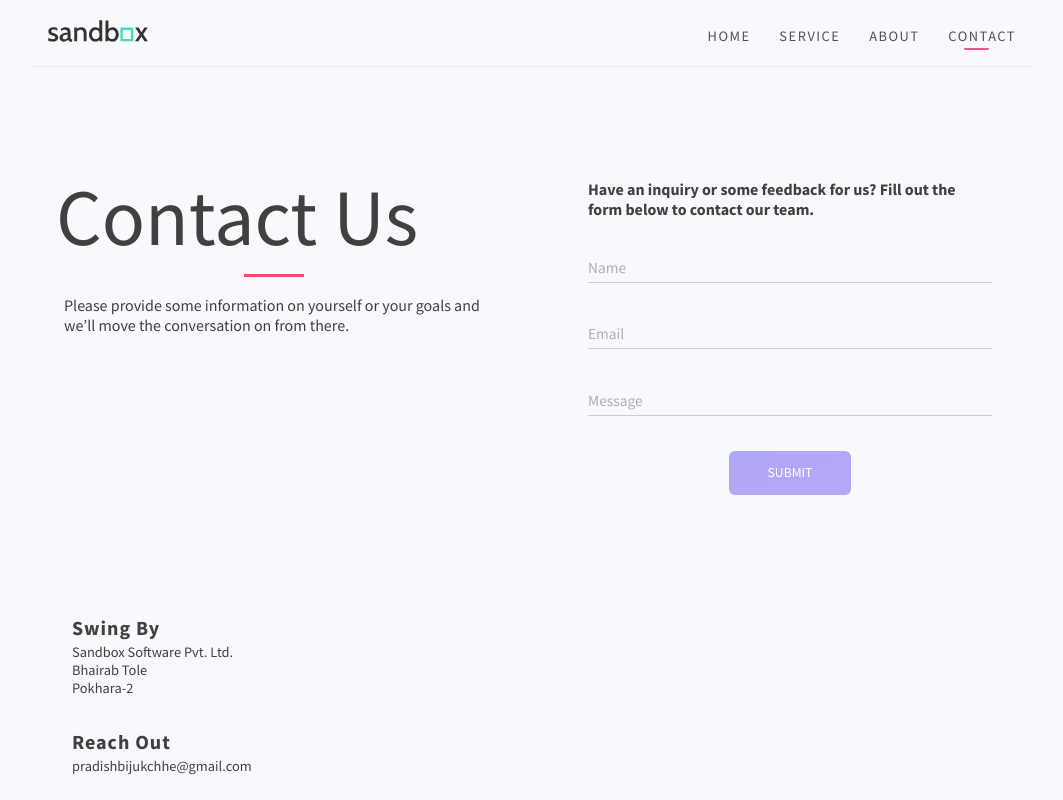
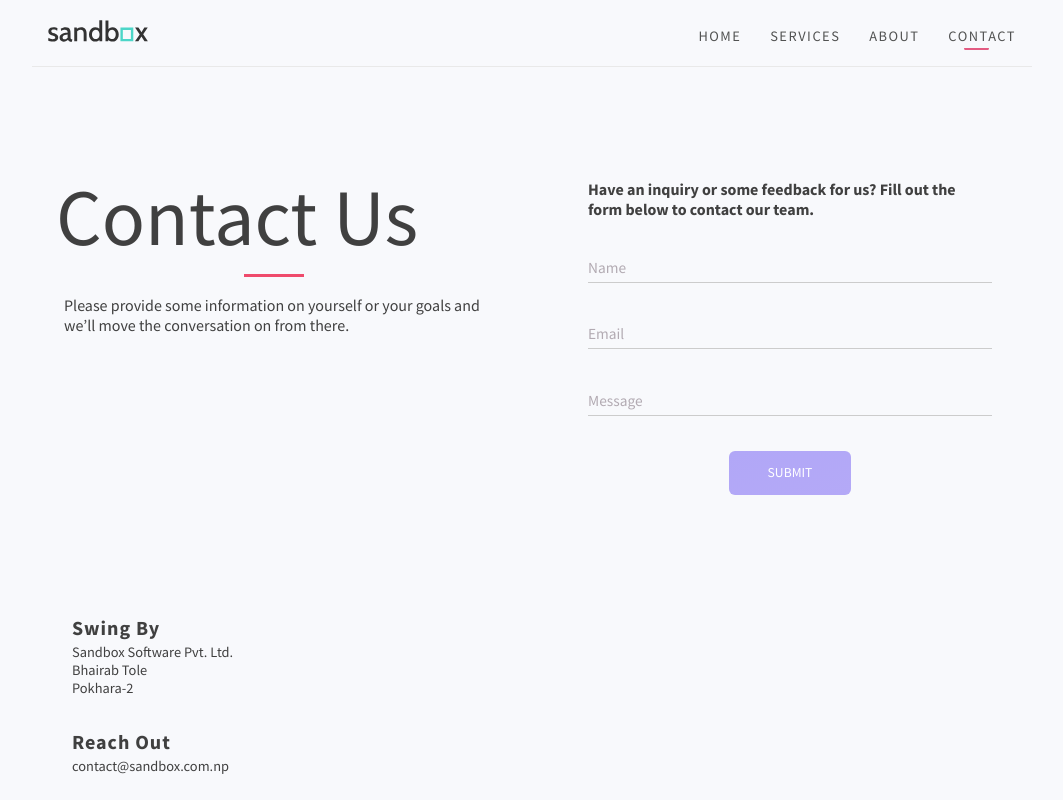
Before and after one commit to thenepaligamer/sandbox-pokhara.github.io, a React (Create React App) app: page /contact in a window 1280 px wide. Shown: the top 800 px of the page, without its empty margins (108-1171 px from the left). Built offline with nearby package versions, Linux system fonts and the light colour scheme.

Commit message:
Updates contact email

```diff
--- a/src/components/Navbar.jsx
+++ b/src/components/Navbar.jsx
@@ -80,7 +80,7 @@ function Navbar() {
                   onClick={toggleNav}
                   activeClassName={width >= 935 ? "activeNav" : "passiveNav"}
                 >
-                  Service
+                  Services
                 </NavLink>
               </li>
               <li className={styles.navItem}>
--- a/src/pages/Contact.js
+++ b/src/pages/Contact.js
@@ -148,7 +148,7 @@ function Contact() {
           </div>
           <div className={styles.mail}>
             <div className={styles.mailTitle}>Reach Out</div>
-            <div className={styles.mailAddress}>pradishbijukchhe@gmail.com</div>
+            <div className={styles.mailAddress}>contact@sandbox.com.np</div>
           </div>
           <div></div>
         </section>
```
